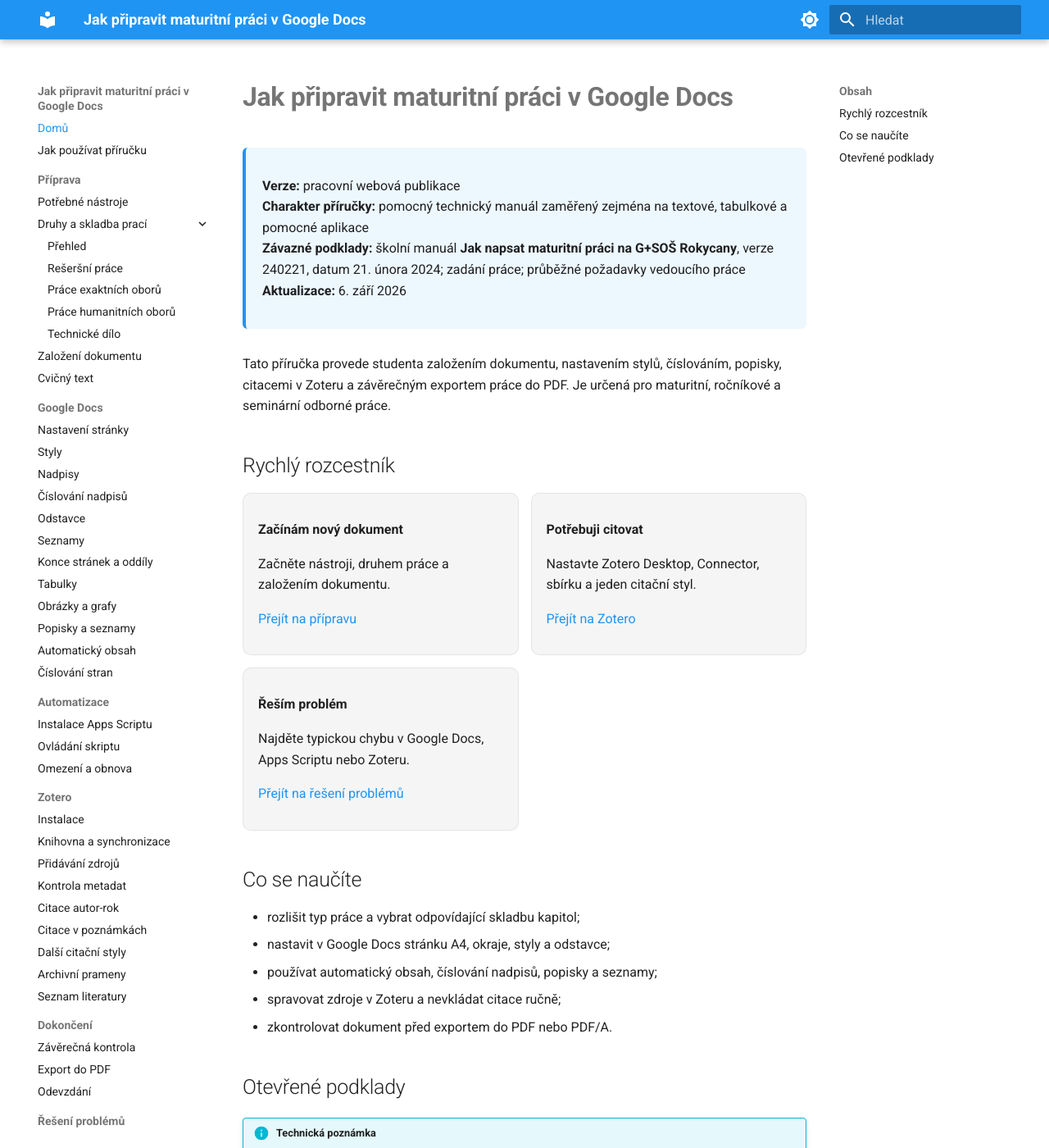
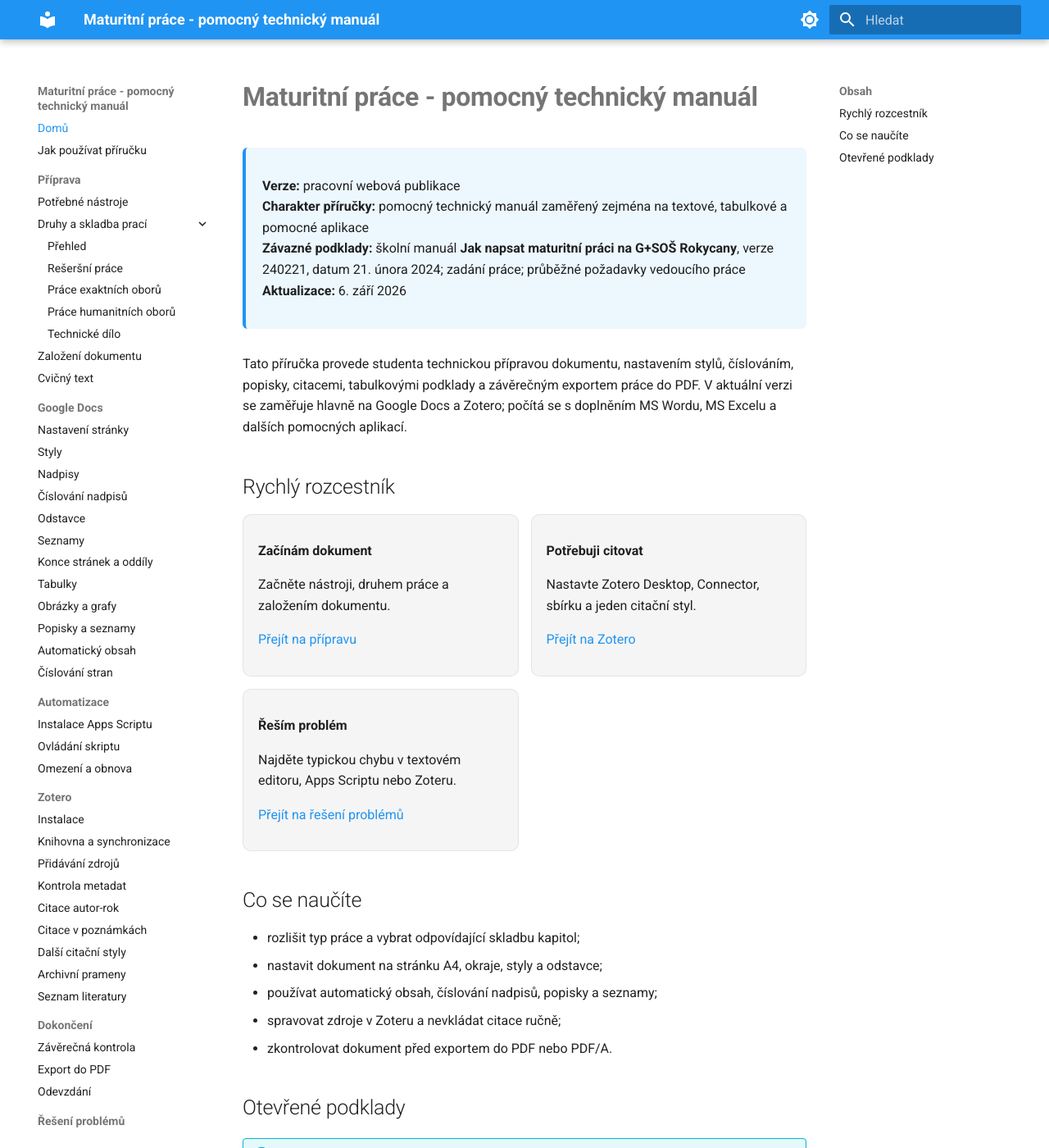
Before and after one commit to faitjaroslav-byte/maturitni_prace, an MkDocs documentation site: the page built from docs/index.md, in a window 1280 px wide and 1400 px high. Shown: the whole window at 82% size. Built offline with MkDocs 1.6.1 and Material for MkDocs 9.7.7, drawn with Linux system fonts in a browser that asks for light colours; some of the changed text lies outside the part shown.

Commit message:
Rename guide to technical manual

```diff
--- a/docs/index.md
+++ b/docs/index.md
@@ -1,4 +1,4 @@
-# Jak připravit maturitní práci v Google Docs
+# Maturitní práce - pomocný technický manuál
 
 <div class="lesson-meta" markdown>
 **Verze:** pracovní webová publikace
@@ -7,13 +7,13 @@
 **Aktualizace:** 6. září 2026
 </div>
 
-Tato příručka provede studenta založením dokumentu, nastavením stylů, číslováním, popisky, citacemi v Zoteru a závěrečným exportem práce do PDF. Je určená pro maturitní, ročníkové a seminární odborné práce.
+Tato příručka provede studenta technickou přípravou dokumentu, nastavením stylů, číslováním, popisky, citacemi, tabulkovými podklady a závěrečným exportem práce do PDF. V aktuální verzi se zaměřuje hlavně na Google Docs a Zotero; počítá se s doplněním MS Wordu, MS Excelu a dalších pomocných aplikací.
 
 ## Rychlý rozcestník
 
 <div class="status-grid" markdown>
 <div markdown>
-**Začínám nový dokument**
+**Začínám dokument**
 
 Začněte nástroji, druhem práce a založením dokumentu.
 
@@ -29,7 +29,7 @@
 <div markdown>
 **Řeším problém**
 
-Najděte typickou chybu v Google Docs, Apps Scriptu nebo Zoteru.
+Najděte typickou chybu v textovém editoru, Apps Scriptu nebo Zoteru.
 
 [Přejít na řešení problémů](reseni-problemu/google-docs.md)
 </div>
@@ -38,7 +38,7 @@
 ## Co se naučíte
 
 - rozlišit typ práce a vybrat odpovídající skladbu kapitol;
-- nastavit v Google Docs stránku A4, okraje, styly a odstavce;
+- nastavit dokument na stránku A4, okraje, styly a odstavce;
 - používat automatický obsah, číslování nadpisů, popisky a seznamy;
 - spravovat zdroje v Zoteru a nevkládat citace ručně;
 - zkontrolovat dokument před exportem do PDF nebo PDF/A.
--- a/mkdocs.yml
+++ b/mkdocs.yml
@@ -1,5 +1,5 @@
-site_name: "Jak připravit maturitní práci v Google Docs"
-site_description: "Praktická webová příručka pro studenty GASOŠ k nastavení Google Docs, práci se Zoterem a dokončení odborné práce."
+site_name: "Maturitní práce - pomocný technický manuál"
+site_description: "Pomocný technický manuál pro studenty GASOŠ k přípravě maturitní práce v textových, tabulkových a pomocných aplikacích."
 site_author: Jaroslav Fait
 
 theme:
@@ -115,4 +115,4 @@
   - Slovník: slovnik.md
   - Zdroje a metodika: zdroje-a-metodika.md
 
-copyright: "Jak připravit maturitní práci v Google Docs"
+copyright: "Maturitní práce - pomocný technický manuál"
```
Also changed, not shown: README.md (+2 -2 lines).
